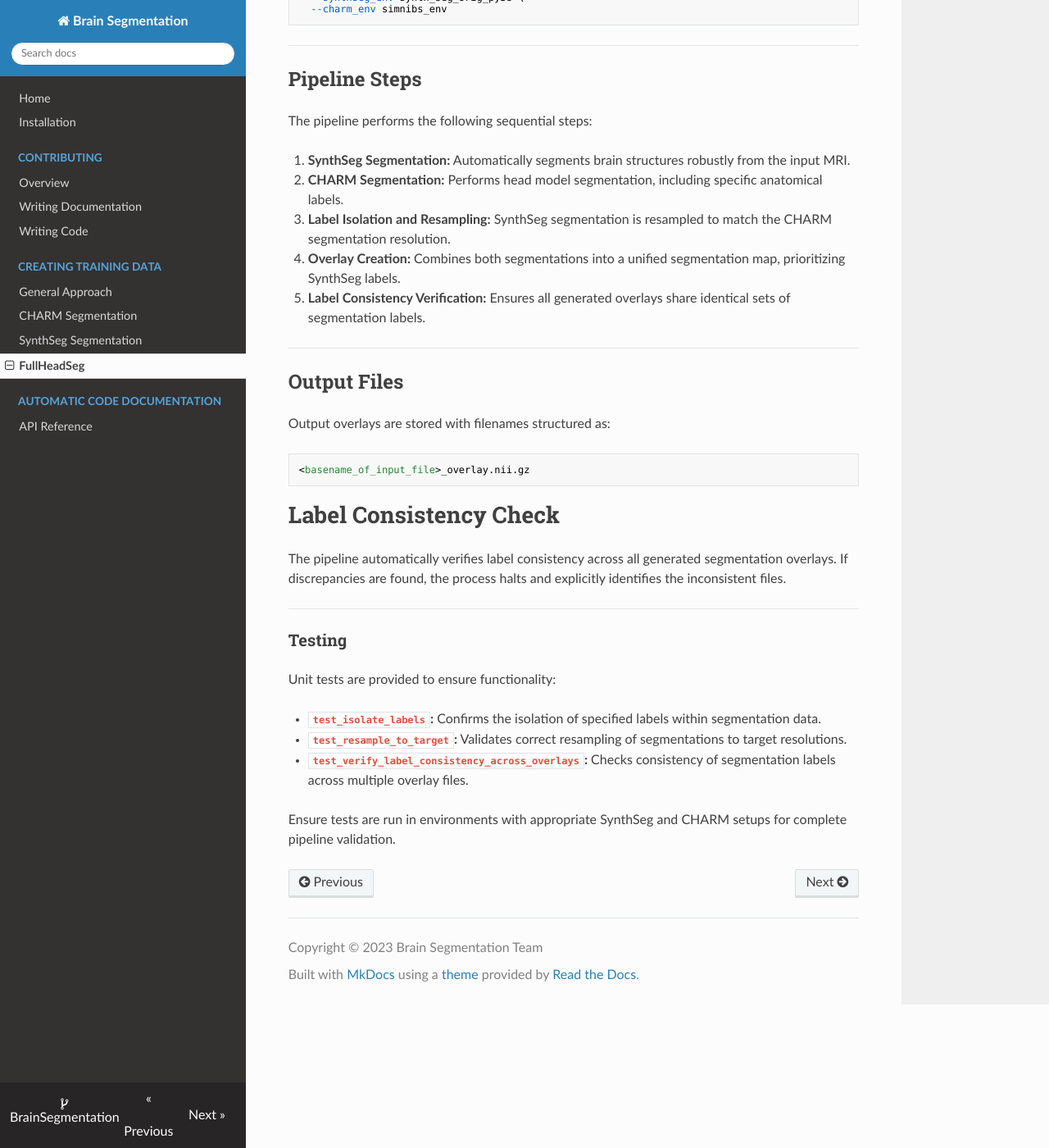
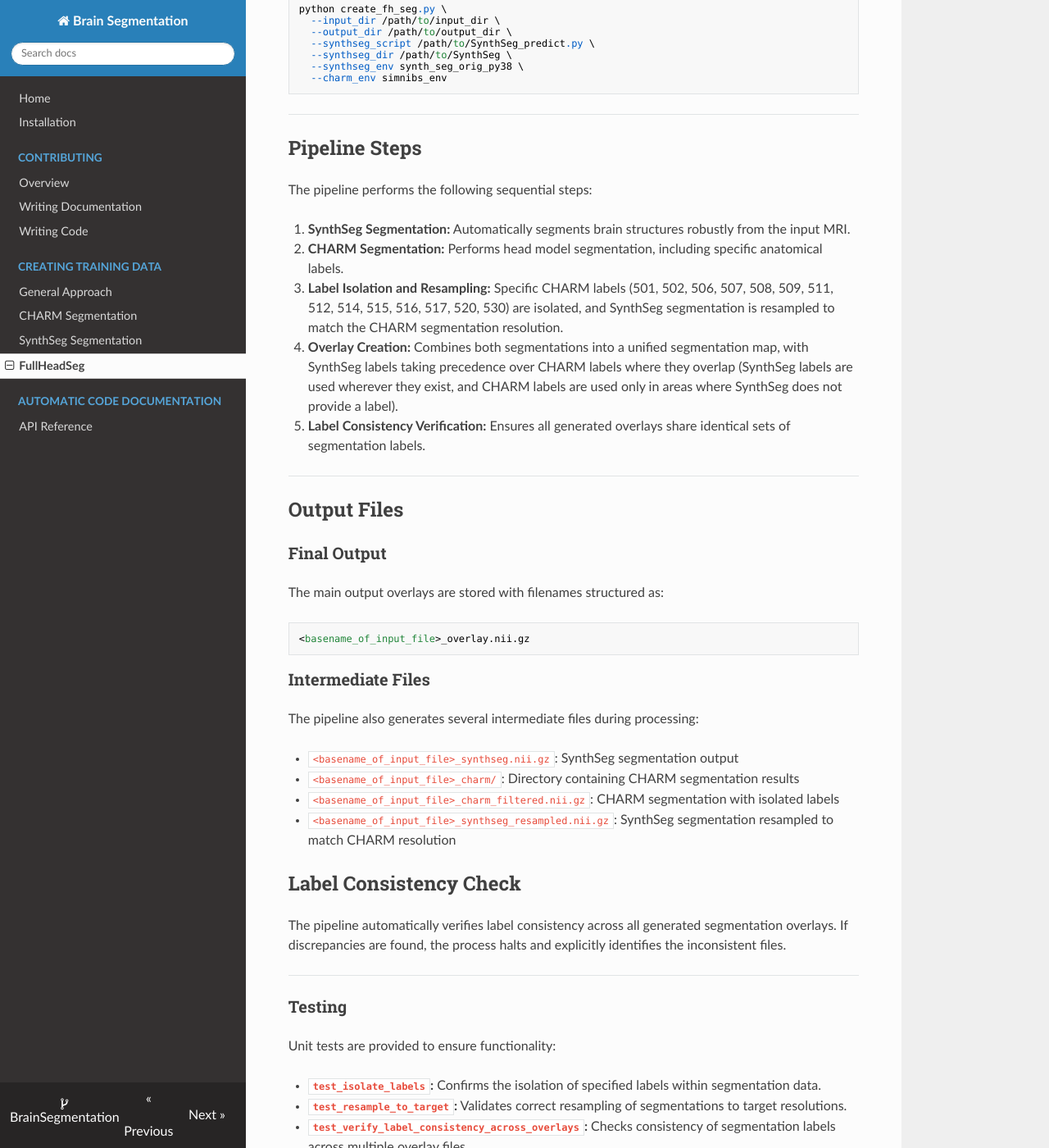
Before and after one commit to halirutan/BrainSegmentation, an MkDocs documentation site: the page built from docs/training_data/FullHeadSeg.md, in a window 1280 px wide and 1400 px high, scrolled down 1662 px. Shown: the whole window at 82% size. Built offline with MkDocs 1.6.1, drawn with Linux system fonts in a browser that asks for light colours; nearby versions of some CDN libraries; some of the changed text lies outside the part shown.

Commit message:
Refactor FullHeadSeg pipeline commands and update documentation

````diff
--- a/docs/training_data/FullHeadSeg.md
+++ b/docs/training_data/FullHeadSeg.md
@@ -39,7 +39,13 @@ Ensure the following software and environments are set up:
 Execute the pipeline via the command line:
 
 ```shell
-python create_fh_seg.py <input_dir> <output_dir> <synthseg_script> <synthseg_dir>
+python create_fh_seg.py \
+  --input_dir <input_dir> \
+  --output_dir <output_dir> \
+  --synthseg_script <synthseg_script> \
+  --synthseg_dir <synthseg_dir> \
+  --synthseg_env <synthseg_env> \
+  --charm_env <charm_env>
 ```
 
 ### Arguments:
@@ -82,21 +88,30 @@ The pipeline performs the following sequential steps:
 
 1. **SynthSeg Segmentation:** Automatically segments brain structures robustly from the input MRI.
 2. **CHARM Segmentation:** Performs head model segmentation, including specific anatomical labels.
-3. **Label Isolation and Resampling:** SynthSeg segmentation is resampled to match the CHARM segmentation resolution.
-4. **Overlay Creation:** Combines both segmentations into a unified segmentation map, prioritizing SynthSeg labels.
+3. **Label Isolation and Resampling:** Specific CHARM labels (501, 502, 506, 507, 508, 509, 511, 512, 514, 515, 516, 517, 520, 530) are isolated, and SynthSeg segmentation is resampled to match the CHARM segmentation resolution.
+4. **Overlay Creation:** Combines both segmentations into a unified segmentation map, with SynthSeg labels taking precedence over CHARM labels where they overlap (SynthSeg labels are used wherever they exist, and CHARM labels are used only in areas where SynthSeg does not provide a label).
 5. **Label Consistency Verification:** Ensures all generated overlays share identical sets of segmentation labels.
 
 ---
 
 ## Output Files
 
-Output overlays are stored with filenames structured as:
+### Final Output
+The main output overlays are stored with filenames structured as:
 
 ```shell
 <basename_of_input_file>_overlay.nii.gz
 ```
 
-# Label Consistency Check
+### Intermediate Files
+The pipeline also generates several intermediate files during processing:
+
+- `<basename_of_input_file>_synthseg.nii.gz`: SynthSeg segmentation output
+- `<basename_of_input_file>_charm/`: Directory containing CHARM segmentation results
+- `<basename_of_input_file>_charm_filtered.nii.gz`: CHARM segmentation with isolated labels
+- `<basename_of_input_file>_synthseg_resampled.nii.gz`: SynthSeg segmentation resampled to match CHARM resolution
+
+## Label Consistency Check
 
 The pipeline automatically verifies label consistency across all generated segmentation overlays.
 If discrepancies are found, the process halts and explicitly identifies the inconsistent files.
````
